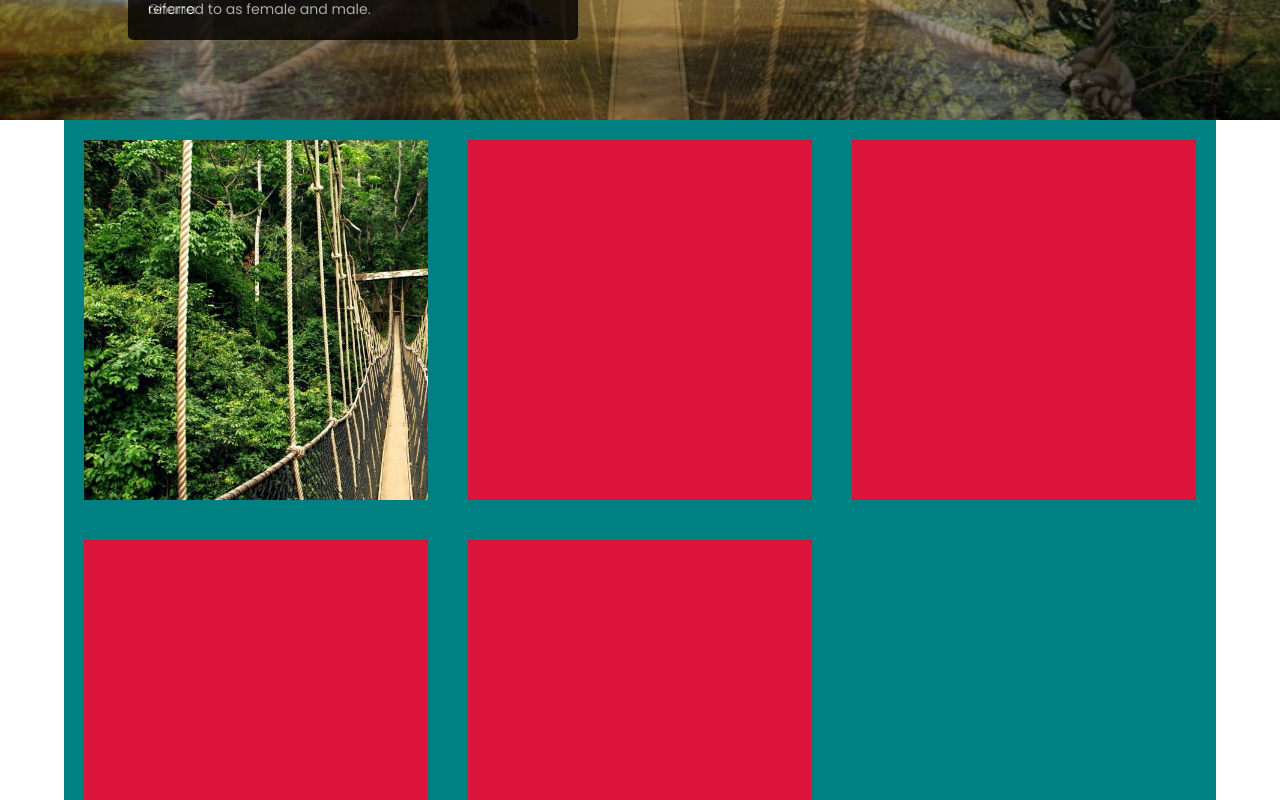
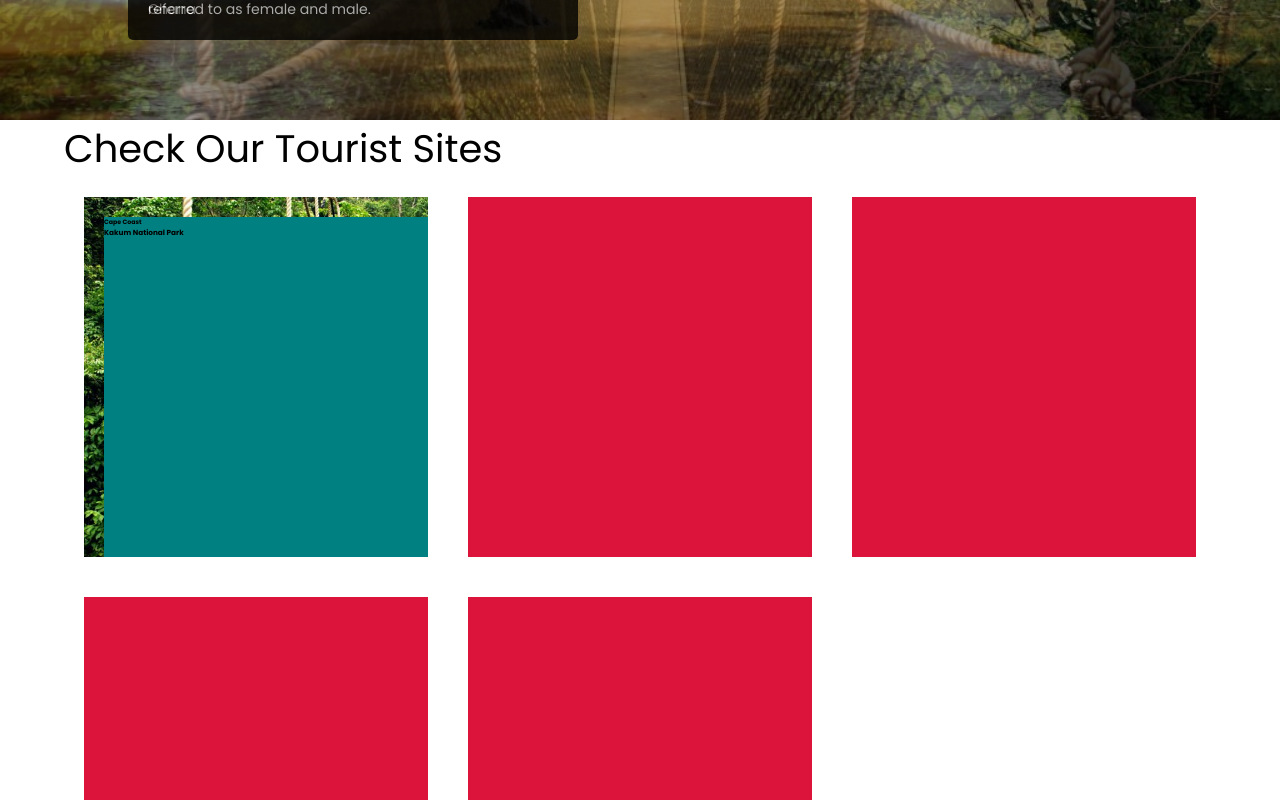
Before and after one commit to PrinceNarteh/tourism, a Next.js app: page / in a window 1280 px wide. Shown: the part 680-1480 px from the top of the page. Built offline with nearby package versions, Linux system fonts and the light colour scheme.

Commit message:
starts to add content to discovery card

```diff
--- a/components/website/Container.tsx
+++ b/components/website/Container.tsx
@@ -3,5 +3,5 @@ import styled from "styled-components";
 export const Container = styled.div`
   width: 90%;
   margin: 0 auto;
-  background-color: teal;
+  /* background-color: teal; */
 `;
--- a/components/website/discover/Discover.tsx
+++ b/components/website/discover/Discover.tsx
@@ -7,6 +7,7 @@ import Kakum from "assets/images/kakum.jpg";
 export const Discover = () => {
   return (
     <Container>
+      <Heading>Check Our Tourist Sites</Heading>
       <DiscoverStyle>
         <div>
           <Image
@@ -15,6 +16,10 @@ export const Discover = () => {
             layout="fixed"
             objectPosition="center"
           />
+          <div className="content">
+            <h4>Cape Coast</h4>
+            <h3>Kakum National Park</h3>
+          </div>
         </div>
         <div></div>
         <div></div>
@@ -25,10 +30,16 @@ export const Discover = () => {
   );
 };
 
+const Heading = styled.h1`
+  font-size: 3vw;
+  font-weight: 400;
+`;
+
 const DiscoverStyle = styled.div`
   display: grid;
   grid-template-columns: repeat(auto-fill, minmax(300px, 1fr));
   grid-auto-rows: 400px;
+  cursor: pointer;
 
   div {
     background-color: crimson;
@@ -40,5 +51,14 @@ const DiscoverStyle = styled.div`
       transition: all 0.3s linear;
       transform: scale(1.1);
     }
+
+    .content {
+      position: absolute;
+      width: 100%;
+      height: 100%;
+      background-color: teal;
+      inset: 0;
+      z-index: 2;
+    }
   }
 `;
```
